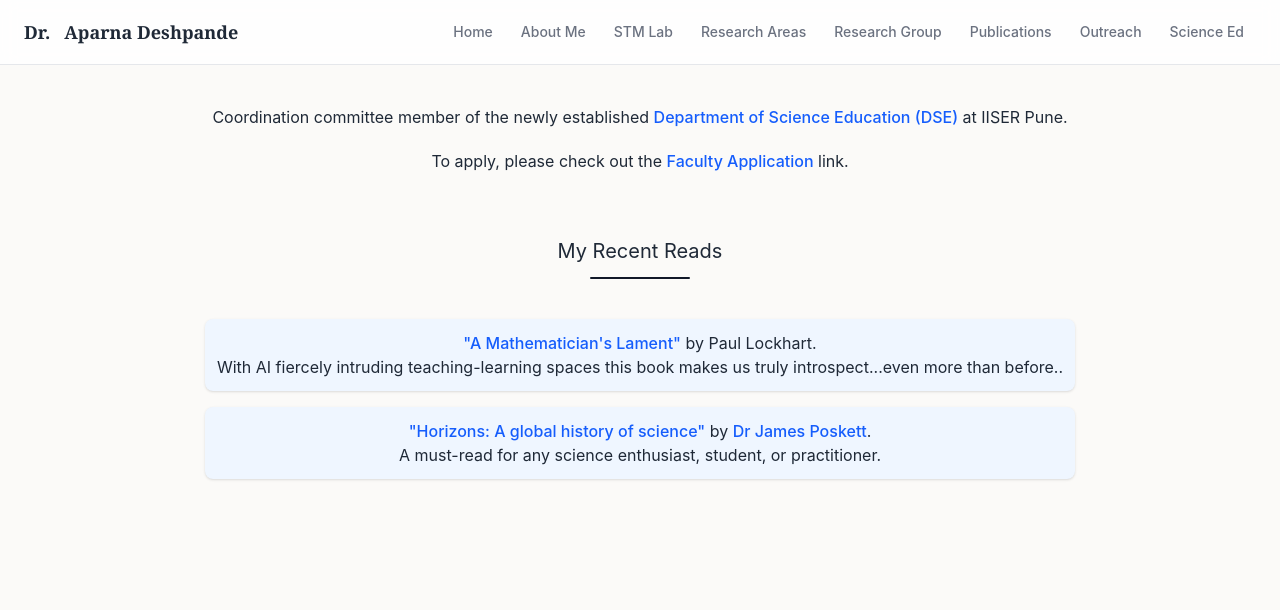
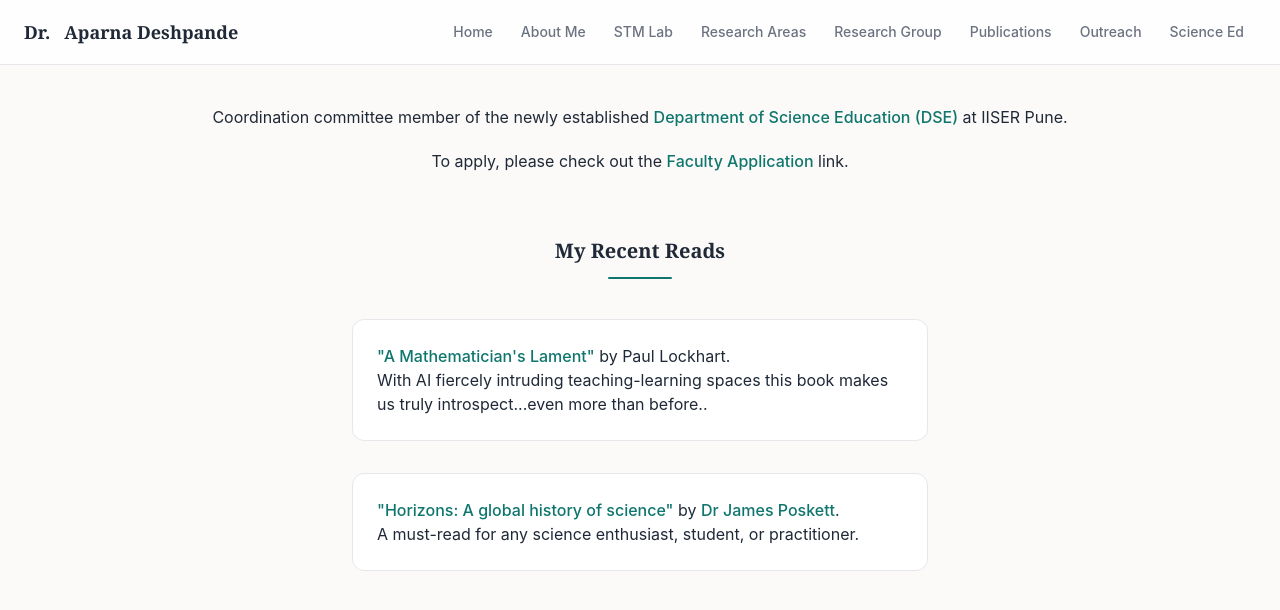
Before and after one commit to draparnadeshpande/portfolio, a Vue app in the folder AparnaDeshpande-IISER/: page /Science_Ed in a window 1280 px wide. Shown: the top 610 px of the page. Built offline with nearby package versions, Linux system fonts and the light colour scheme.

Commit message:
feat: redesign science education page

```diff
--- a/AparnaDeshpande-IISER/src/views/ScienceedView.vue
+++ b/AparnaDeshpande-IISER/src/views/ScienceedView.vue
@@ -1,22 +1,22 @@
 <template>
-  <div class="text-center justify-center align-center items-center">
-    <div class="mt-10">
+  <div class="items-center justify-center text-center">
+    <div class="mt-10 text-ink">
       Coordination committee member of the newly established
-        <a href="https://www.iiserpune.ac.in/research/department/science-education/research" target="_blank" rel="noopener" class="hover:shadow-lg transition text-blue-600 hover:underline">Department of Science Education (DSE)</a>
+        <a href="https://www.iiserpune.ac.in/research/department/science-education/research" target="_blank" rel="noopener">Department of Science Education (DSE)</a>
       at IISER Pune.
     </div>
-    <div class="mt-5">
-        To apply, please check out the <a href="https://sciroi.net/job-portal/" target="_blank" rel="noopener" class="hover:shadow-lg transition text-blue-600 hover:underline">Faculty Application</a> link.<br/><br/>
+    <div class="mt-5 text-ink">
+        To apply, please check out the <a href="https://sciroi.net/job-portal/" target="_blank" rel="noopener">Faculty Application</a> link.<br/><br/>
     </div>
-    <h2 class="text-xl pb-2 text-center mt-10">My Recent Reads</h2>
-    <div class="w-25 h-0.5 bg-[#111828] mx-auto rounded mt-1 mb-10"></div>
-    <ul class="space-y-4 gap-2 sm:h-full h-50 flex inline-block justify-center">
-        <li class="bg-blue-50 rounded-lg shadow p-3">
-          <a href="https://blpress.org/books/a-mathematicians-lament/" target="_blank" rel="noopener" class="hover:shadow-lg transition text-blue-600 hover:underline">"A Mathematician's Lament"</a> by Paul Lockhart.
+    <h2 class="mt-10 text-center font-serif text-xl font-semibold text-ink">My Recent Reads</h2>
+    <div class="section-rule mb-10"></div>
+    <ul class="mx-auto flex h-50 max-w-xl flex-col gap-4 space-y-4 sm:h-full">
+        <li class="card text-left">
+          <a href="https://blpress.org/books/a-mathematicians-lament/" target="_blank" rel="noopener">"A Mathematician's Lament"</a> by Paul Lockhart.
           <br/>With AI fiercely intruding teaching-learning spaces this book makes us truly introspect...even more than before..
         </li>
-        <li class="bg-blue-50 rounded-lg shadow p-3">
-          <a href="https://t.co/zqB7KqXyQ4" target="_blank" rel="noopener" class="hover:shadow-lg transition text-blue-600 hover:underline">"Horizons: A global history of science"</a> by <a href="https://t.co/l59mx23gkh" target="_blank" rel="noopener" class="hover:shadow-lg transition text-blue-600 hover:underline">Dr James Poskett</a>.
+        <li class="card text-left">
+          <a href="https://t.co/zqB7KqXyQ4" target="_blank" rel="noopener">"Horizons: A global history of science"</a> by <a href="https://t.co/l59mx23gkh" target="_blank" rel="noopener">Dr James Poskett</a>.
           <br/> A must-read for any science enthusiast, student, or practitioner.
         </li>
     </ul>
```
